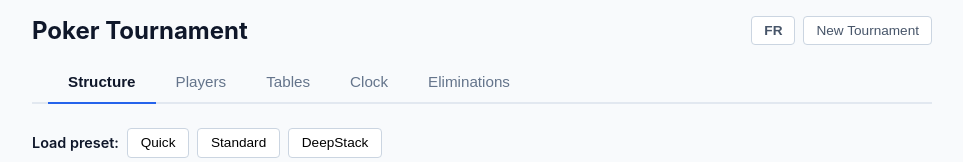
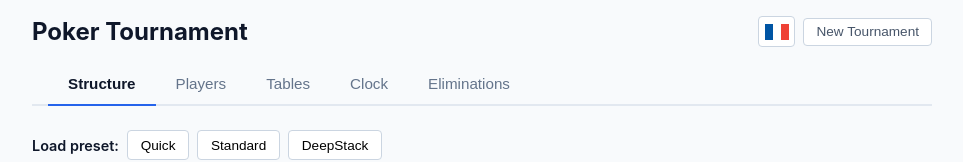
Before and after one commit to isloux/PokerTournament, a SvelteKit app: page / in a window 1280 px wide. Shown: the top 162 px of the page, without its empty margins (158-1121 px from the left). Built offline with nearby package versions, Linux system fonts and the light colour scheme.

Commit message:
Use flag toggle

```diff
--- /dev/null
+++ b/src/lib/components/icons/EnglishFlag.svelte
@@ -0,0 +1,16 @@
+<svg
+  xmlns="http://www.w3.org/2000/svg"
+  viewBox="0 0 5 3"
+  width="24"
+  height="18"
+>
+  <rect width="5" height="3" fill="#00247d" />
+  <path d="M0,0L5,3M0,3L5,0" stroke="#fff" stroke-width="0.6" />
+  <path
+    d="M0,0L5,3M0,3L5,0"
+    stroke="#cf142b"
+    stroke-width="0.4"
+  />
+  <path d="M2.5,0V3M0,1.5H5" stroke="#fff" stroke-width="1" />
+  <path d="M2.5,0V3M0,1.5H5" stroke="#cf142b" stroke-width="0.6" />
+</svg>
--- /dev/null
+++ b/src/lib/components/icons/FrenchFlag.svelte
@@ -0,0 +1,10 @@
+<svg
+  xmlns="http://www.w3.org/2000/svg"
+  viewBox="0 0 3 2"
+  width="24"
+  height="18"
+>
+  <rect width="1" height="2" fill="#0055a4" />
+  <rect width="1" height="2" x="1" fill="#fff" />
+  <rect width="1" height="2" x="2" fill="#ef4135" />
+</svg>
--- a/src/routes/+layout.svelte
+++ b/src/routes/+layout.svelte
@@ -2,6 +2,8 @@
   import { tournament } from '$lib/stores/index.js';
   import { t, toggleLocale, getLocale } from '$lib/i18n/index.svelte.js';
   import { onMount } from 'svelte';
+  import EnglishFlag from '$lib/components/icons/EnglishFlag.svelte';
+  import FrenchFlag from '$lib/components/icons/FrenchFlag.svelte';
 
   let { children } = $props();
   let confirming = $state(false);
@@ -24,8 +26,12 @@
   <header>
     <h1>{t('app.title')}</h1>
     <div class="header-actions">
-      <button class="lang-toggle" onclick={toggleLocale}>
-        {getLocale() === 'en' ? 'FR' : 'EN'}
+      <button class="lang-toggle" onclick={toggleLocale} aria-label="Toggle language">
+        {#if getLocale() === 'en'}
+          <FrenchFlag />
+        {:else}
+          <EnglishFlag />
+        {/if}
       </button>
       {#if confirming}
         <span class="confirm-prompt">
@@ -114,14 +120,14 @@
   }
 
   .lang-toggle {
-    padding: 0.35rem 0.75rem;
+    display: flex;
+    align-items: center;
+    justify-content: center;
+    padding: 0.35rem;
     border-radius: 4px;
-    font-size: 0.85rem;
     cursor: pointer;
     border: 1px solid #cbd5e1;
     background: white;
-    color: #475569;
-    font-weight: 600;
   }
 
   .lang-toggle:hover { background: #f1f5f9; }
```
Also changed, not shown: 2 other files (tests, documents, lock files or other folders).
